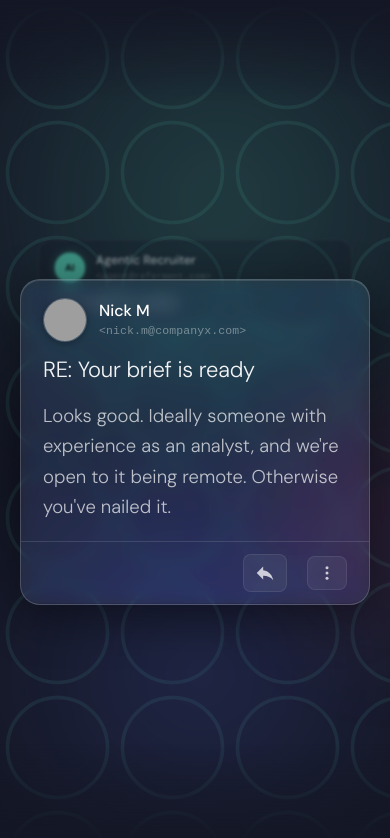
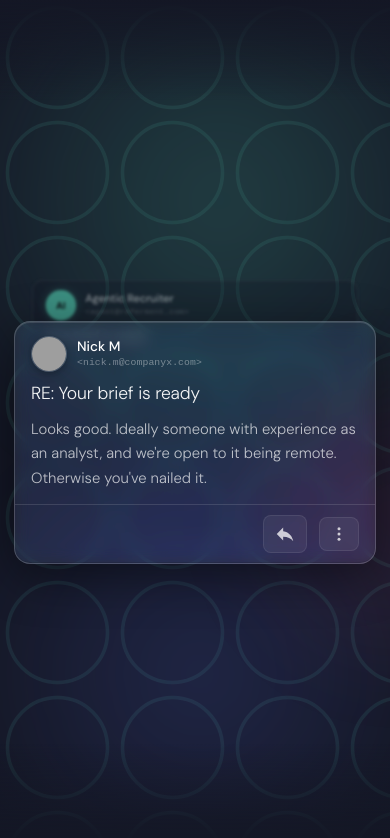
Before and after one commit to xenosdigital/referment, a plain HTML site: page index.html in a window 390 px wide. Drawn offline with Linux system fonts and the light colour scheme; grey boxes are pictures that could not be loaded.

Commit message:
Add files via upload

```diff
--- a/index.html
+++ b/index.html
@@ -123,7 +123,7 @@
       color: #fff;
       font-family: 'DM Sans', sans-serif;
       font-weight: 500;
-      font-size: 16px;
+      font-size: clamp(13px, 3.5vw, 16px);
       line-height: 1.2;
       white-space: nowrap;
     }
@@ -131,7 +131,7 @@
     .sender-email {
       color: rgba(255,255,255,0.4);
       font-family: 'SF Mono', 'Fira Code', monospace;
-      font-size: 11.5px;
+      font-size: clamp(9px, 2.5vw, 11.5px);
       line-height: 1.3;
       letter-spacing: 0.01em;
     }
@@ -143,7 +143,7 @@
       color: rgba(255,255,255,0.95);
       font-family: 'DM Sans', sans-serif;
       font-weight: 300;
-      font-size: 22px;
+      font-size: clamp(16px, 4.5vw, 22px);
       line-height: 1.3;
       letter-spacing: -0.01em;
       display: block;
@@ -155,7 +155,7 @@
       color: rgba(255,255,255,0.7);
       font-family: 'DM Sans', sans-serif;
       font-weight: 300;
-      font-size: 18.5px;
+      font-size: clamp(14px, 3.8vw, 18.5px);
       line-height: 1.65;
     }
 
@@ -220,6 +220,30 @@
     .card-exit   { animation: cardExit   0.65s      cubic-bezier(0.4,  0, 0.6, 0) both; }
     .ghost-enter { animation: ghostEnter 0.4s  0.3s cubic-bezier(0.25, 1, 0.5, 1) both; }
     .ghost-exit  { animation: ghostExit  0.55s      cubic-bezier(0.4,  0, 0.6, 0) both; }
+
+    @media (max-width: 480px) {
+      #cards-area  { padding: 0 14px; }
+      #ghost-slot  { margin-bottom: -40px; min-height: 72px; }
+
+      .sender-row        { padding: 14px 16px 10px; gap: 10px; }
+      .ghost .sender-row { padding: 10px 14px 8px; }
+
+      .ai-avatar         { width: 36px; height: 36px; }
+      .ai-avatar span    { font-size: 11.5px; }
+      .nick-avatar       { width: 36px; height: 36px; }
+
+      .subject-row         { padding: 0 16px 10px; }
+      .ghost .subject-row  { padding: 0 14px 8px; }
+      .ghost .subject-text { font-size: 14px; }
+      .ghost .sender-name  { font-size: 12px; }
+      .ghost .sender-email { font-size: 9px; }
+
+      .body-row    { padding: 2px 16px 14px; }
+      .action-bar  { padding: 10px 16px; gap: 12px; }
+
+      .card-wrapper  { border-radius: 16px; }
+      .ghost-wrapper { border-radius: 12px; }
+    }
   </style>
 </head>
 <body>
```
